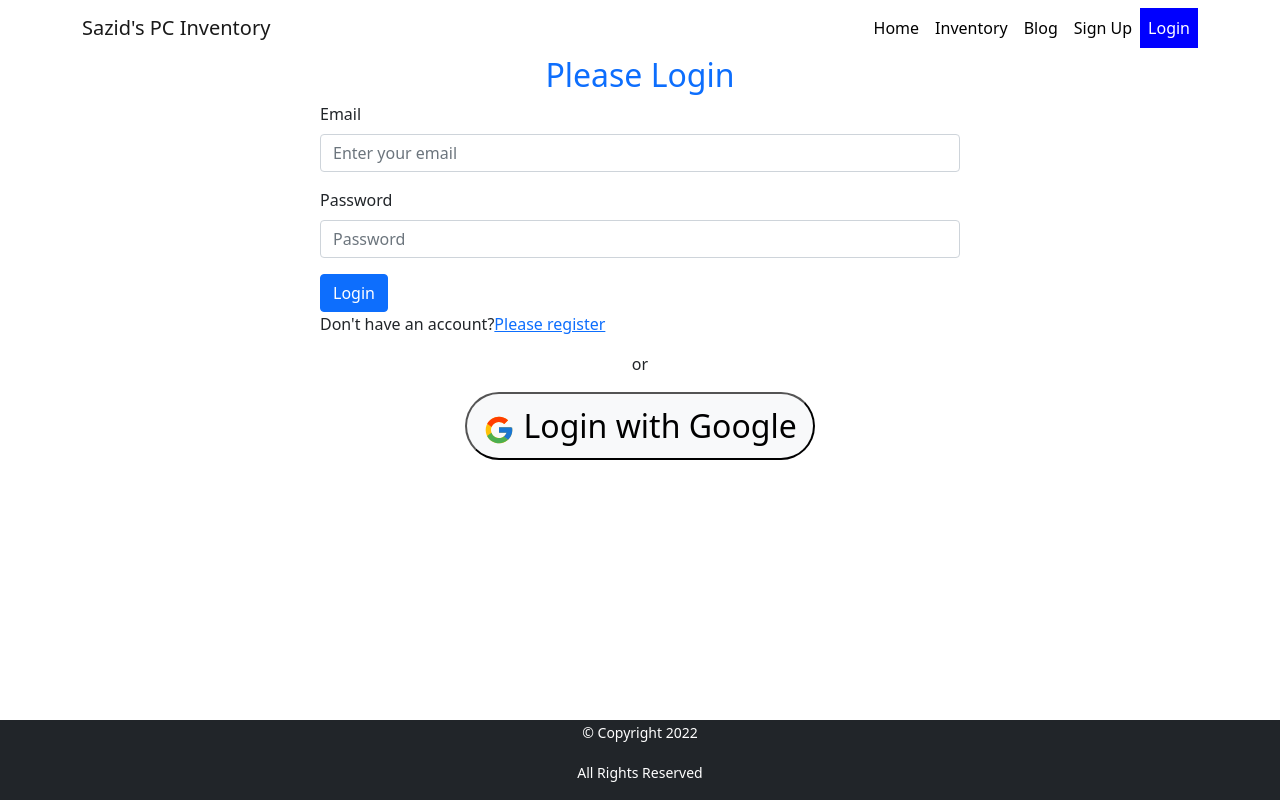
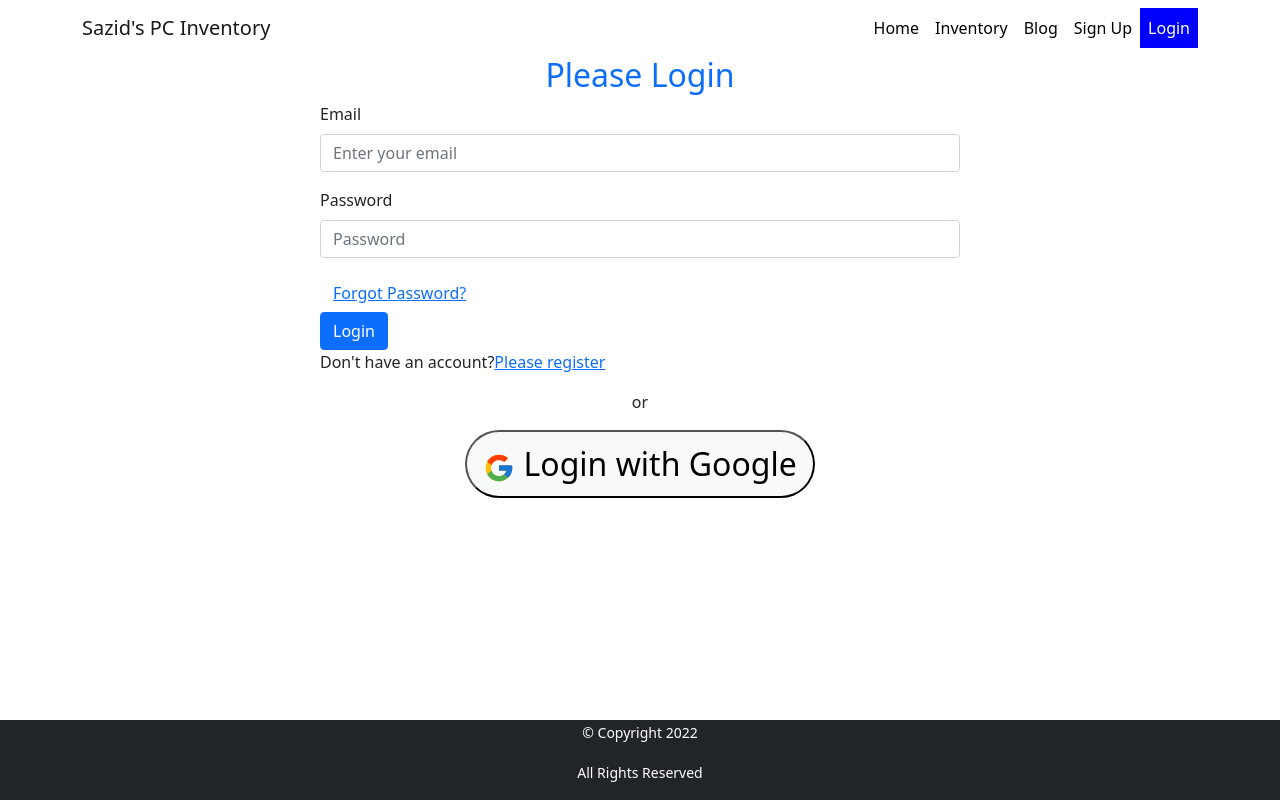
Before and after one commit to Sazid99246/wirehouse-management-client, a React (Create React App) app: page /login in a window 1280 px wide. Built offline with nearby package versions, Linux system fonts and the light colour scheme; no server answers.

Commit message:
added spinner on homepage, implemented email verification and reset password

```diff
--- a/package.json
+++ b/package.json
@@ -16,6 +16,7 @@
     "react-icons": "^4.3.1",
     "react-router-dom": "^6.3.0",
     "react-scripts": "5.0.1",
+    "react-toastify": "^9.0.1",
     "web-vitals": "^2.1.4"
   },
   "scripts": {
--- a/src/Pages/Login/GoogleLogIn/GoogleLogin.js
+++ /dev/null
@@ -1,24 +0,0 @@
-import React from 'react';
-import { useSignInWithGoogle } from 'react-firebase-hooks/auth';
-import auth from '../../../firebase.init';
-import {FcGoogle} from 'react-icons/fc'
-import { useLocation, useNavigate } from 'react-router-dom';
-
-const GoogleLogin = () => {
-    const navigate = useNavigate();
-    const [signInWithGoogle, user] = useSignInWithGoogle(auth)
-
-    const location = useLocation()
-    const from = location.state?.from?.pathname || '/';
-
-    if (user) {
-        navigate(from, {replace: true})
-    }
-    return (
-        <div className='text-center'>
-            <button className='bg-light px-3 py-2 fs-2 rounded-pill' onClick={() => signInWithGoogle()}><FcGoogle />  Login with Google</button>
-        </div>
-    );
-};
-
-export default GoogleLogin;
--- a/src/Pages/Login/Login.js
+++ b/src/Pages/Login/Login.js
@@ -1,14 +1,19 @@
 import React, { useState } from 'react';
-import { Button, Form } from 'react-bootstrap';
-import { useSignInWithEmailAndPassword } from 'react-firebase-hooks/auth';
+import { Button, Form, Spinner } from 'react-bootstrap';
+import { useSendPasswordResetEmail, useSignInWithEmailAndPassword, useSignInWithGoogle } from 'react-firebase-hooks/auth';
 import { Link, useLocation, useNavigate } from 'react-router-dom';
 import auth from '../../firebase.init';
-import GoogleLogin from './GoogleLogIn/GoogleLogin';
+import { FcGoogle } from 'react-icons/fc'
+import { ToastContainer, toast } from 'react-toastify';
+import 'react-toastify/dist/ReactToastify.css';
+
 
 const Login = () => {
     const [email, setEmail] = useState('');
     const [password, setPassword] = useState('');
-    const [signInWithEmailAndPassword, user] = useSignInWithEmailAndPassword(auth);
+    const [signInWithEmailAndPassword, user, loading] = useSignInWithEmailAndPassword(auth);
+    const [sendPasswordResetEmail] = useSendPasswordResetEmail(auth)
+    const [signInWithGoogle, user2, loading2] = useSignInWithGoogle(auth)
     const navigate = useNavigate();
 
     let location = useLocation()
@@ -17,8 +22,15 @@ const Login = () => {
     const handleSignIn = event => {
         event.preventDefault();
     }
-    if (user) {
-        navigate(from, {replace: true})
+    const resetPassword = async () => {
+        await sendPasswordResetEmail(email);
+        toast('Email sent');
+    }
+    if (user || user2) {
+        navigate(from, { replace: true })
+    }
+    if (loading || loading2){
+        return <Spinner animation="border" variant="primary" className='mx-auto my-auto' />
     }
     return (
         <div>
@@ -45,6 +57,12 @@ const Login = () => {
                     />
                 </Form.Group>
                 <Button
+                    variant='link'
+                    onClick={resetPassword}>
+                    Forgot Password?
+                </Button>
+                <br />
+                <Button
                     onClick={() => signInWithEmailAndPassword(email, password)}
                     variant="primary"
                     type="submit"
@@ -56,7 +74,10 @@ const Login = () => {
                 </p>
             </Form>
             <p className='text-center'>or</p>
-            <GoogleLogin/>
+            <div className='text-center'>
+                <button className='bg-light px-3 py-2 fs-2 rounded-pill' onClick={() => signInWithGoogle()}><FcGoogle />  Login with Google</button>
+            </div>
+            <ToastContainer></ToastContainer>
         </div>
     );
 };
--- a/src/Pages/SignUp/SignUp.js
+++ b/src/Pages/SignUp/SignUp.js
@@ -1,16 +1,20 @@
 import { signOut } from 'firebase/auth';
 import React, { useState } from 'react';
 import { Button, Form } from 'react-bootstrap';
-import { useCreateUserWithEmailAndPassword } from 'react-firebase-hooks/auth';
+import { useCreateUserWithEmailAndPassword, useSendEmailVerification } from 'react-firebase-hooks/auth';
 import { Link, useNavigate } from 'react-router-dom';
 import auth from '../../firebase.init';
+
 const SignUp = () => {
     const [email, setEmail] = useState('');
+    const [sendEmailVerification] = useSendEmailVerification(auth)
     const [password, setPassword] = useState('');
     const [createUserWithEmailAndPassword, user] = useCreateUserWithEmailAndPassword(auth);
     const navigate = useNavigate();
+
     if (user) {
         signOut(auth)
+        sendEmailVerification()
         navigate('/login')
     }
     const handleCreateUser = event => {
```
Also changed, not shown: 1 other file (tests, documents, lock files or other folders).
